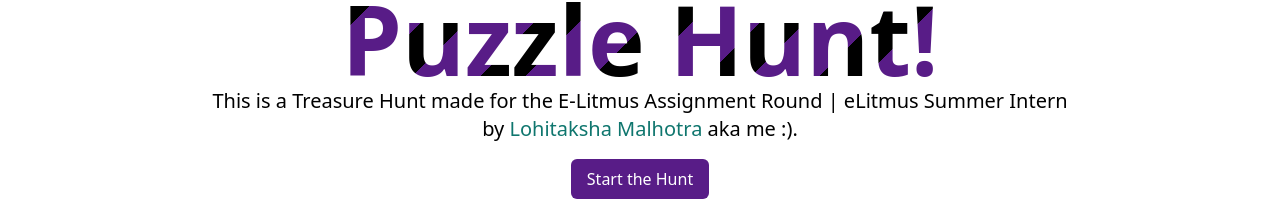
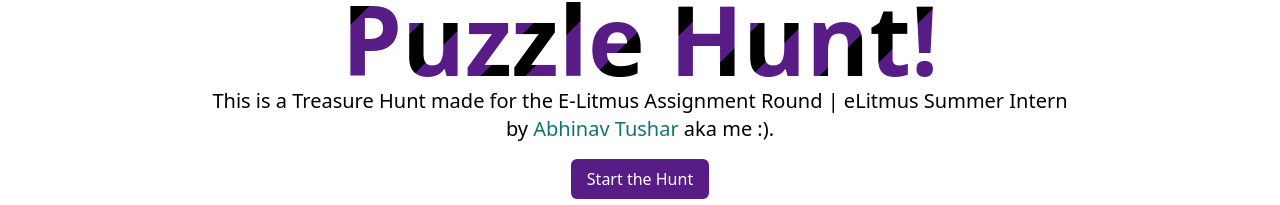
Before and after one commit to ZeusAbhi/elitmus, a Next.js app in the folder frontend/: page / in a window 1280 px wide. Shown: the part 385-590 px from the top of the page. Built offline with nearby package versions, Linux system fonts and the light colour scheme; no server answers.

Commit message:
change author name

```diff
--- a/frontend/src/pages/index.tsx
+++ b/frontend/src/pages/index.tsx
@@ -16,7 +16,7 @@ export default function Home() {
         <h1 className="text-xl font-bold text-center">Welcome to the </h1>
         <div className="text-4xl sm:text-6xl md:text-8xl font-black text-transparent bg-woow">Puzzle Hunt!</div>
         <p className="text-center text-xl font-light">This is a Treasure Hunt made for the E-Litmus Assignment Round | eLitmus Summer Intern <br />
-          by <a href="https://lohitaksha.com" className="text-teal-700 hover:text-teal-800">Lohitaksha Malhotra</a> aka me :).</p>
+          by <a href="https://www.linkedin.com/in/abhinav-tushar-36149521b/" className="text-teal-700 hover:text-teal-800">Abhinav Tushar</a> aka me :).</p>
         <div className="flex flex-col items-center justify-center mt-4 gap-2">
           {user && <Link href="/dashboard" className="cursor-pointer bg-slate-900 px-7 py-2 rounded-md transition-colors text-white hover:bg-slate-800">Dashboard</Link>}
           <Link href="/login" className="cursor-pointer bg-purple-900 px-4 py-2 rounded-md text-white transition-colors hover:bg-purple-800">Start the Hunt</Link>
```
